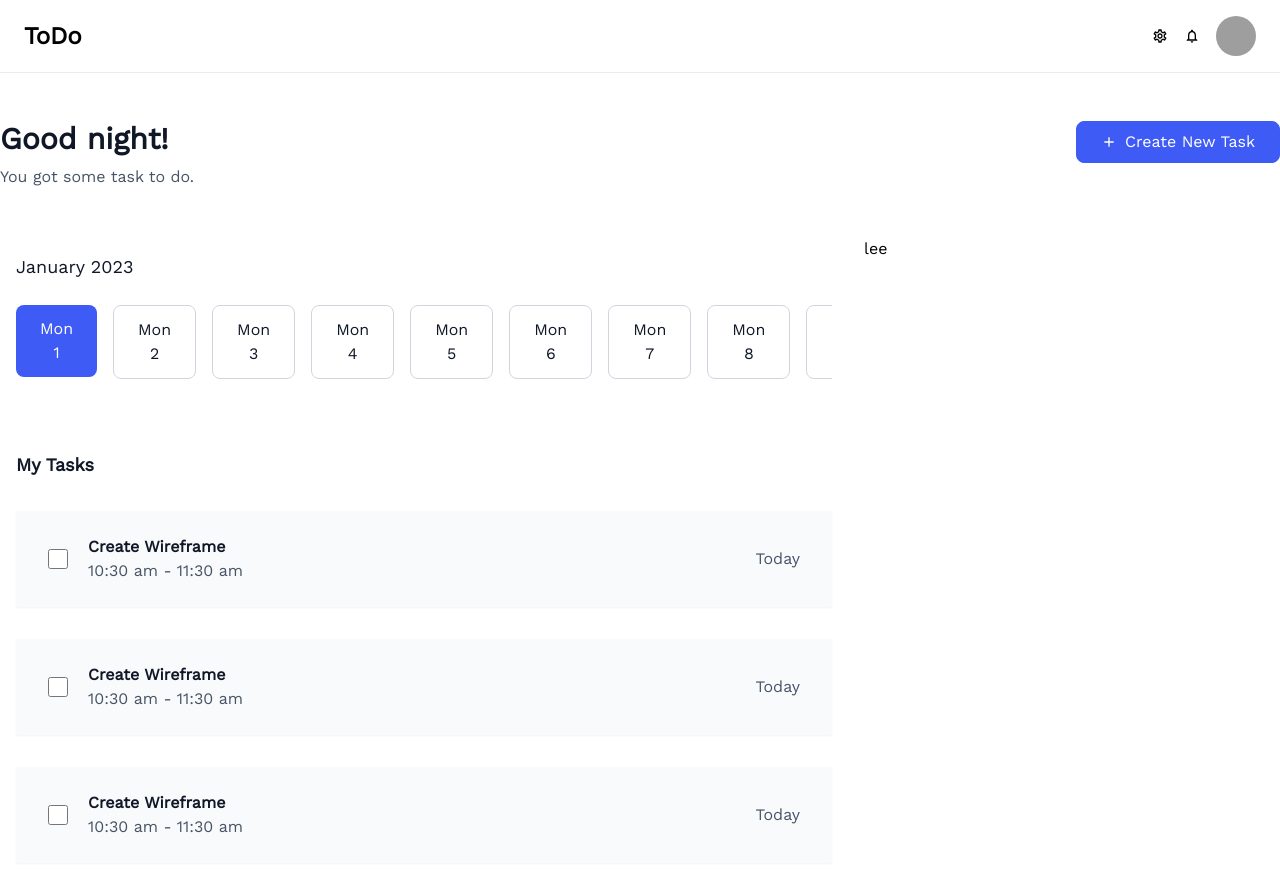
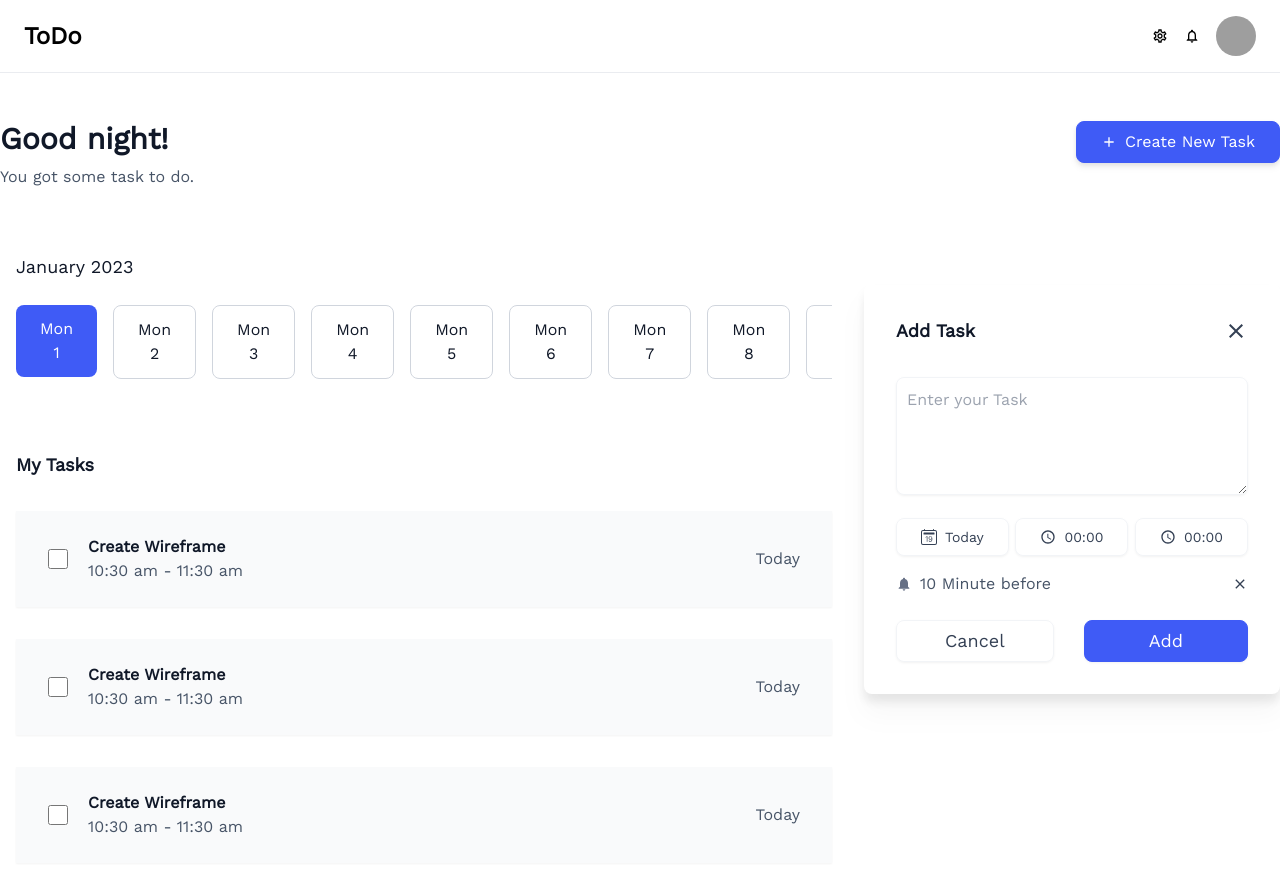
Before and after one commit to sammy-code98/schoolinkaTodo, a React (Vite) app: page / in a window 1280 px wide. Shown: the top 872 px of the page. Built offline with nearby package versions, Linux system fonts and the light colour scheme; grey boxes are pictures that could not be loaded.

Commit message:
feat:add task component

```diff
--- a/src/App.tsx
+++ b/src/App.tsx
@@ -1,4 +1,5 @@
 import { Header, DateSlider, TaskCard } from "./components"
+import { AddTask } from "./components/TaskModals";
 import { MdAdd } from "react-icons/md";
 
 
@@ -25,7 +26,7 @@ function App() {
           </div>
           <div className="hidden lg:block">
             <button type="button"
-              className="flex items-center gap-2 py-2 px-6 text-base_white bg-primary_blue rounded-lg border border-primary_blue drop-shadow-[0px_1px_2px_0px_rgba(16, 24, 40, 0.05)]">
+              className="flex items-center gap-2 py-2 px-6 text-base_white bg-primary_blue rounded-lg border border-primary_blue drop-shadow-md">
               <MdAdd /> Create New Task
             </button>
           </div>
@@ -42,7 +43,9 @@ function App() {
 
             </div>
           </div>
-          <div className="hidden lg:block">lee</div>
+          <div className="hidden lg:block">
+            <AddTask />
+          </div>
         </div>
 
 
--- /dev/null
+++ b/src/components/TaskModals/addTask.tsx
@@ -0,0 +1,58 @@
+import { MdClear, MdAccessTime, MdNotifications } from "react-icons/md";
+import { BsCalendar2Date } from "react-icons/bs";
+
+
+
+export default function AddTask() {
+    return (
+        <div className='p-8 bg-base_white  rounded-lg border-task_border drop-shadow-xl mt-12'>
+
+            <div className='flex justify-between items-center'>
+                <h3 className='text-primary_black text-lg font-semibold'>Add Task</h3>
+                <MdClear size='1.5rem' color="#344054" className="cursor-pointer" />
+            </div>
+
+            <div className='mt-8'>
+                <textarea rows={4} className='w-full p-2.5 text-primary_grey rounded-lg bg-base_white border border-task_border drop-shadow-sm focus:ring-task_border focus:border-task_border' placeholder='Enter your Task'></textarea>
+            </div>
+
+            <div className='mt-4 flex justify-between items-center'>
+
+                <button type='button' className='flex items-center gap-2 py-2 px-6  text-sm font-normal text-primary_grey drop-shadow-sm bg-base_white rounded-lg border border-task_border hover:bg-primary_blue hover:text-base_white'>
+                    <BsCalendar2Date size="1rem" />  Today
+                </button>
+
+                <button type='button' className='flex items-center gap-2 py-2 px-6  text-sm font-normal text-primary_grey drop-shadow-sm bg-base_white rounded-lg border border-task_border hover:bg-primary_blue hover:text-base_white'>
+                    <MdAccessTime size="1rem" />  00:00
+                </button>
+
+                <button type='button' className='flex items-center gap-2 py-2 px-6  text-sm font-normal text-primary_grey drop-shadow-sm bg-base_white rounded-lg border border-task_border hover:bg-primary_blue hover:text-base_white'>
+                    <MdAccessTime size="1rem" />  00:00
+                </button>
+
+            </div>
+
+            <div className='mt-4 flex justify-between items-center'>
+                <div className='flex items-center gap-2'>
+                    <MdNotifications size="1rem" color="#667085" />
+                    <h3 className='text-grey font-normal text-base'> 10 Minute before</h3>
+                </div>
+                <MdClear size='1rem' color="#344054" className="cursor-pointer" />
+            </div>
+
+
+            <div className='mt-6 flex justify-between items-center'>
+
+                <button type='button' className='py-1.5 px-12  text-lg font-meduim text-primary_grey drop-shadow-sm bg-base_white rounded-lg border border-task_border hover:bg-primary_blue hover:text-base_white'>
+                    Cancel
+                </button>
+
+                <button type="button"
+                    className="py-1.5 px-16 text-lg font-meduim text-base_white bg-primary_blue rounded-lg border border-primary_blue drop-shadow-sm hover:opacity-100">
+                    Add
+                </button>
+            </div>
+
+        </div>
+    )
+}
--- /dev/null
+++ b/src/components/TaskModals/editTask.tsx
@@ -0,0 +1,7 @@
+import React from 'react'
+
+export default function EditTask() {
+    return (
+        <div>editTask</div>
+    )
+}
--- /dev/null
+++ b/src/components/TaskModals/index.ts
@@ -0,0 +1,4 @@
+import AddTask from "./addTask";
+import EditTask from "./editTask";
+
+export { EditTask, AddTask };
--- a/tailwind.config.js
+++ b/tailwind.config.js
@@ -22,6 +22,7 @@ export default {
         grey: "#475467",
         date_grey: "#D0D5DD",
         card_white: "#F9FAFB",
+        task_border: "#F2F4F7",
       },
       fontFamily: {
         sans: ["Work Sans", "sans-serif"],
```
